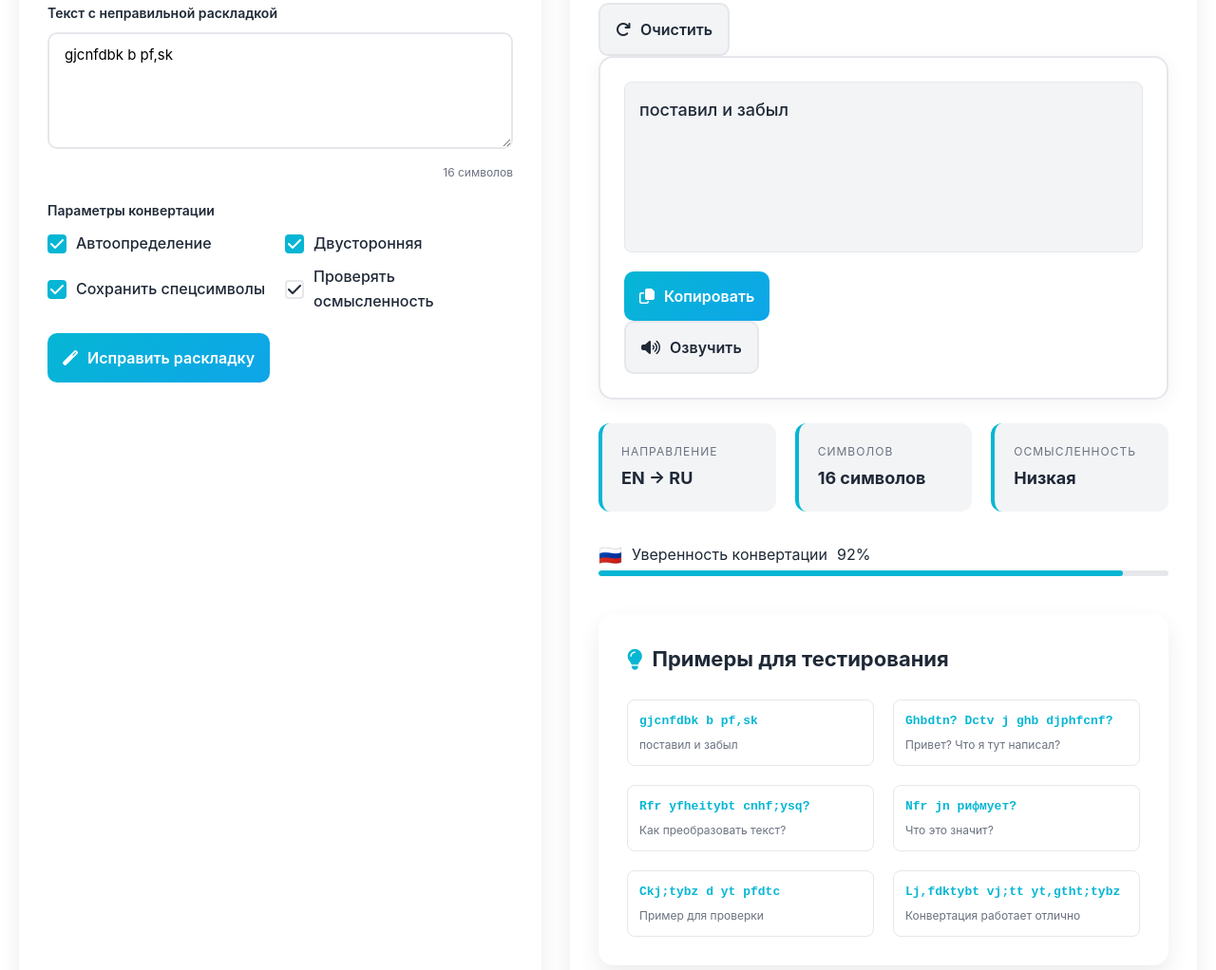
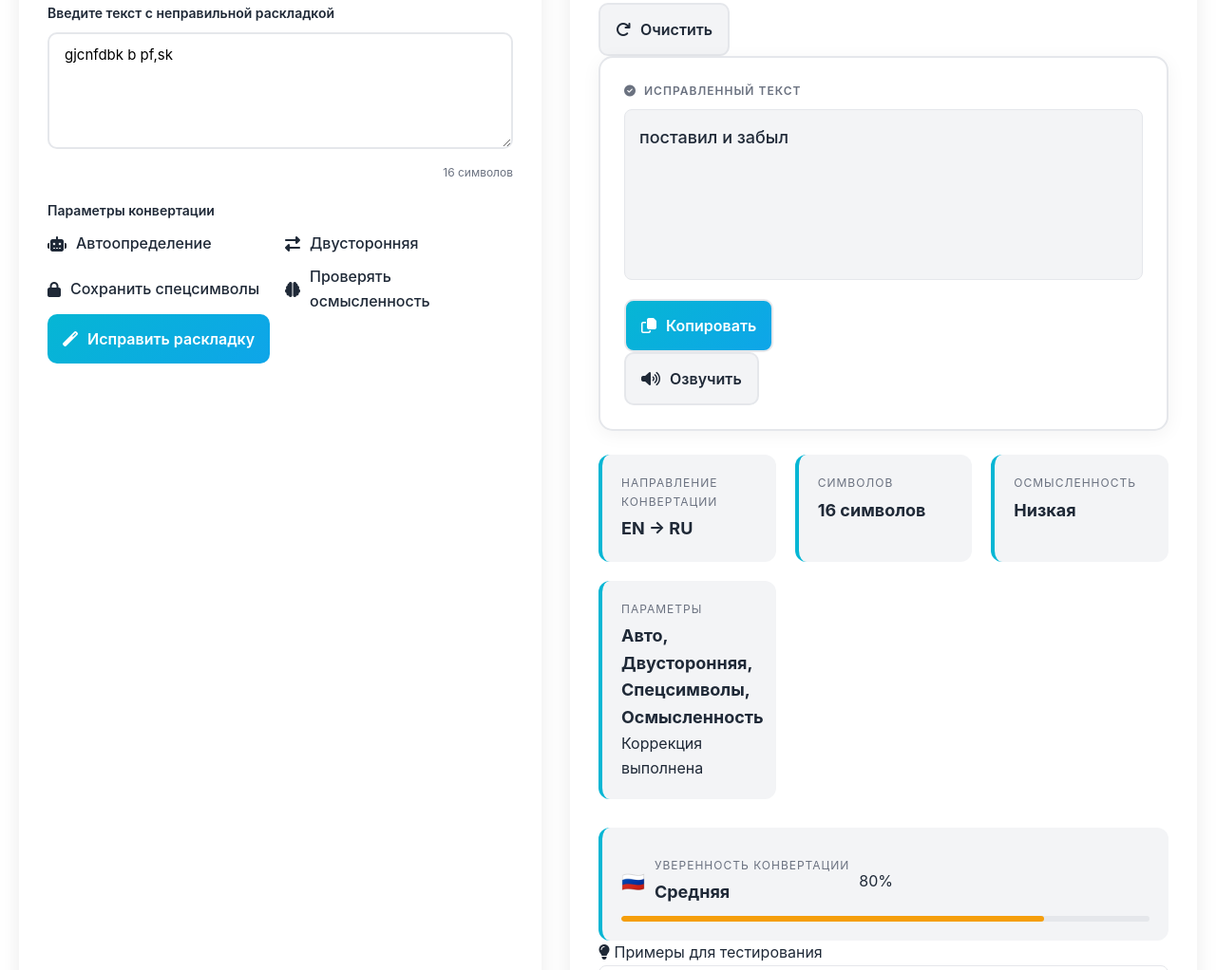
Before and after one commit to TimoshaMoscow/creativetools.github.io, a plain HTML site: page fixloyolt.html in a window 1280 px wide. Shown: the part 249-1271 px from the top of the page at 95% size. Drawn offline with Linux system fonts and the light colour scheme.

Commit message:
Update fixloyolt.html

```diff
--- a/fixloyolt.html
+++ b/fixloyolt.html
@@ -4,23 +4,23 @@
     <meta charset="UTF-8">
     <meta name="viewport" content="width=device-width, initial-scale=1.0">
     <title>FixMyLayout - Конвертер раскладки клавиатуры</title>
-    <meta name="description" content="Инструмент для исправления текста, набранного в неправильной раскладке">
-    <meta name="keywords" content="раскладка клавиатуры, конвертер текста">
+    <meta name="description" content="Инструмент для исправления текста, набранного в неправильной раскладке клавиатуры. Преобразует 'gjcnfdbk b pf,sk' в 'поставил и забыл' мгновенно.">
+    <meta name="keywords" content="раскладка клавиатуры, конвертер текста, исправление текста, английская раскладка, русская раскладка">
     <link rel="stylesheet" href="https://cdnjs.cloudflare.com/ajax/libs/font-awesome/6.4.0/css/all.min.css">
     <link rel="stylesheet" href="shared.css">
 </head>
 <body>
     <div class="container">
+        <!-- Левая колонка - Ввод текста -->
         <header>
             <div class="logo">
                 <div class="logo-icon">F</div>
                 <div class="logo-text">FixMyLayout</div>
             </div>
-            <p class="tagline">Исправление текста в неправильной раскладке клавиатуры</p>
+            <p class="tagline">Преобразует текст, набранный в неправильной раскладке</p>
         </header>
 
         <div class="main-grid">
-            <!-- Левая колонка - Ввод -->
             <div class="panel">
                 <h2 class="panel-title">
                     <i class="fas fa-keyboard"></i>
@@ -29,49 +29,41 @@
 
                 <form id="converterForm">
                     <div class="form-group">
-                        <label class="form-label">Текст с неправильной раскладкой</label>
+                        <label class="form-label">Введите текст с неправильной раскладкой</label>
                         <textarea class="form-textarea" id="inputText" placeholder="Пример: gjcnfdbk b pf,sk" rows="5">gjcnfdbk b pf,sk</textarea>
                         <div class="char-counter"><span id="charCount">15</span> символов</div>
                     </div>
 
-                    <div class="form-group">
+                    <div class="options-group">
                         <label class="form-label">Параметры конвертации</label>
-                        <div class="options-grid">
-                            <label class="checkbox-label">
-                                <input type="checkbox" class="checkbox-input" id="option-auto" checked>
-                                <span class="checkbox checked">
-                                    <i class="fas fa-check"></i>
-                                </span>
-                                <span>Автоопределение</span>
+                        <div class="options-grid" id="optionsGrid">
+                            <input type="checkbox" class="option-checkbox" id="option-auto" checked>
+                            <label for="option-auto" class="option-label">
+                                <i class="fas fa-robot"></i>
+                                Автоопределение
                             </label>
 
-                            <label class="checkbox-label">
-                                <input type="checkbox" class="checkbox-input" id="option-both" checked>
-                                <span class="checkbox checked">
-                                    <i class="fas fa-check"></i>
-                                </span>
-                                <span>Двусторонняя</span>
+                            <input type="checkbox" class="option-checkbox" id="option-both" checked>
+                            <label for="option-both" class="option-label">
+                                <i class="fas fa-exchange-alt"></i>
+                                Двусторонняя
                             </label>
 
-                            <label class="checkbox-label">
-                                <input type="checkbox" class="checkbox-input" id="option-preserve" checked>
-                                <span class="checkbox checked">
-                                    <i class="fas fa-check"></i>
-                                </span>
-                                <span>Сохранить спецсимволы</span>
+                            <input type="checkbox" class="option-checkbox" id="option-preserve" checked>
+                            <label for="option-preserve" class="option-label">
+                                <i class="fas fa-lock"></i>
+                                Сохранить спецсимволы
                             </label>
 
-                            <label class="checkbox-label">
-                                <input type="checkbox" class="checkbox-input" id="option-checkMeaning">
-                                <span class="checkbox">
-                                    <i class="fas fa-check"></i>
-                                </span>
-                                <span>Проверять осмысленность</span>
+                            <input type="checkbox" class="option-checkbox" id="option-checkMeaning">
+                            <label for="option-checkMeaning" class="option-label">
+                                <i class="fas fa-brain"></i>
+                                Проверять осмысленность
                             </label>
                         </div>
                     </div>
 
-                    <button type="submit" class="btn btn-primary">
+                    <button type="submit" class="submit-btn">
                         <i class="fas fa-magic"></i>
                         Исправить раскладку
                     </button>
@@ -80,74 +72,91 @@
 
             <!-- Правая колонка - Результат -->
             <div class="panel">
-                <div class="panel-header">
+                <div class="result-header">
                     <h2 class="panel-title">
                         <i class="fas fa-check-circle"></i>
-                        Результат
+                        Результат конвертации
                     </h2>
-                    <button class="btn btn-secondary" id="refreshBtn">
+                    <button class="refresh-btn" id="refreshBtn">
                         <i class="fas fa-redo"></i>
                         Очистить
                     </button>
                 </div>
 
-                <div id="emptyState" class="preview-placeholder">
-                    <div class="preview-placeholder-icon">⌨️</div>
-                    <p>Текст ещё не конвертирован</p>
+                <div id="emptyState" class="empty-state">
+                    <div class="empty-icon">⌨️</div>
+                    <h3 class="empty-text">Текст ещё не конвертирован</h3>
+                    <p class="empty-subtext">Введите текст слева и нажмите "Исправить раскладку"</p>
                 </div>
 
                 <div id="resultContent" style="display: none;">
                     <div class="converter-display">
-                        <div class="converter-value" id="convertedText"></div>
+                        <div class="converter-label">
+                            <i class="fas fa-check-circle"></i>
+                            Исправленный текст
+                        </div>
+                        <div class="converter-value" id="convertedText">поставил и забыл</div>
                         <div class="converter-actions">
-                            <button class="btn btn-primary" id="copyBtn">
+                            <button class="action-btn primary" id="copyBtn">
                                 <i class="far fa-copy"></i>
                                 Копировать
                             </button>
-                            <button class="btn btn-secondary" id="speakBtn">
+                            <button class="action-btn" id="speakBtn">
                                 <i class="fas fa-volume-up"></i>
                                 Озвучить
                             </button>
                         </div>
                     </div>
 
-                    <div class="info-panel">
+                    <div class="info-cards">
                         <div class="info-card">
-                            <span class="info-label">Направление</span>
-                            <div class="info-value" id="directionOutput">EN → RU</div>
+                            <span class="card-label">Направление конвертации</span>
+                            <div class="card-value" id="directionOutput">EN → RU</div>
                         </div>
                         <div class="info-card">
-                            <span class="info-label">Символов</span>
-                            <div class="info-value" id="lengthOutput">15</div>
+                            <span class="card-label">Символов</span>
+                            <div class="card-value" id="lengthOutput">15</div>
                         </div>
                         <div class="info-card">
-                            <span class="info-label">Осмысленность</span>
-                            <div class="info-value" id="meaningOutput">Высокая</div>
+                            <span class="card-label">Осмысленность</span>
+                            <div class="card-value" id="meaningOutput">Высокая</div>
+                        </div>
+                        <div class="info-card">
+                            <span class="card-label">Параметры</span>
+                            <div class="card-value" id="optionsOutput">Авто, Двусторонняя</div>
+                            <div class="options-badge" id="optionsBadge">Коррекция выполнена</div>
                         </div>
                     </div>
 
-                    <div class="direction-indicator">
-                        <span class="direction-icon" id="directionIcon">🇷🇺</span>
-                        <span>Уверенность конвертации</span>
-                        <span class="direction-value" id="confidenceValue">92%</span>
-                    </div>
-                    <div class="direction-bar">
-                        <div class="direction-fill" id="confidenceFill" style="width: 92%"></div>
+                    <div class="info-card full-width">
+                        <div class="direction-indicator">
+                            <div class="direction-icon" id="directionIcon">🇷🇺</div>
+                            <div>
+                                <span class="card-label">Уверенность конвертации</span>
+                                <div class="card-value" id="confidenceOutput">Высокая</div>
+                            </div>
+                            <div class="direction-value" id="confidenceValue">92%</div>
+                        </div>
+                        <div class="direction-bar" style="margin-top: 10px;">
+                            <div class="direction-fill" id="confidenceFill" style="width: 92%"></div>
+                        </div>
                     </div>
 
-                    <!-- Примеры -->
-                    <div class="templates-section">
-                        <h3 class="panel-title">
+                    <div class="examples-display">
+                        <div class="examples-title">
                             <i class="fas fa-lightbulb"></i>
-                            Примеры для тестирования
-                        </h3>
-                        <div class="templates-grid" id="examplesGrid"></div>
+                            <span>Примеры для тестирования</span>
+                        </div>
+                        <div class="examples-grid" id="examplesGrid">
+                            <!-- Примеры будут добавлены через JS -->
+                        </div>
                     </div>
                 </div>
             </div>
         </div>
     </div>
 
+    <!-- Уведомления -->
     <div class="notification" id="notification">
         <i class="fas fa-check-circle"></i>
         <span id="notificationText">Текст скопирован!</span>
```
